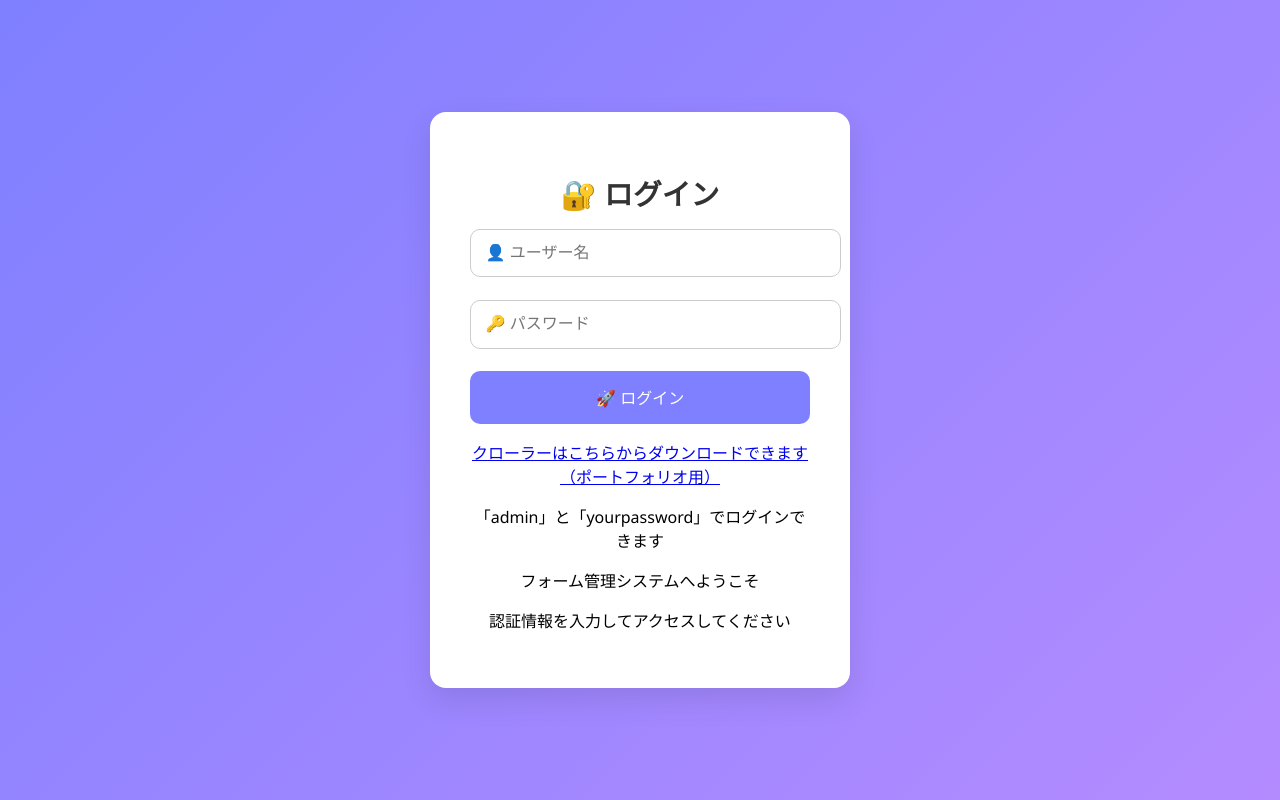
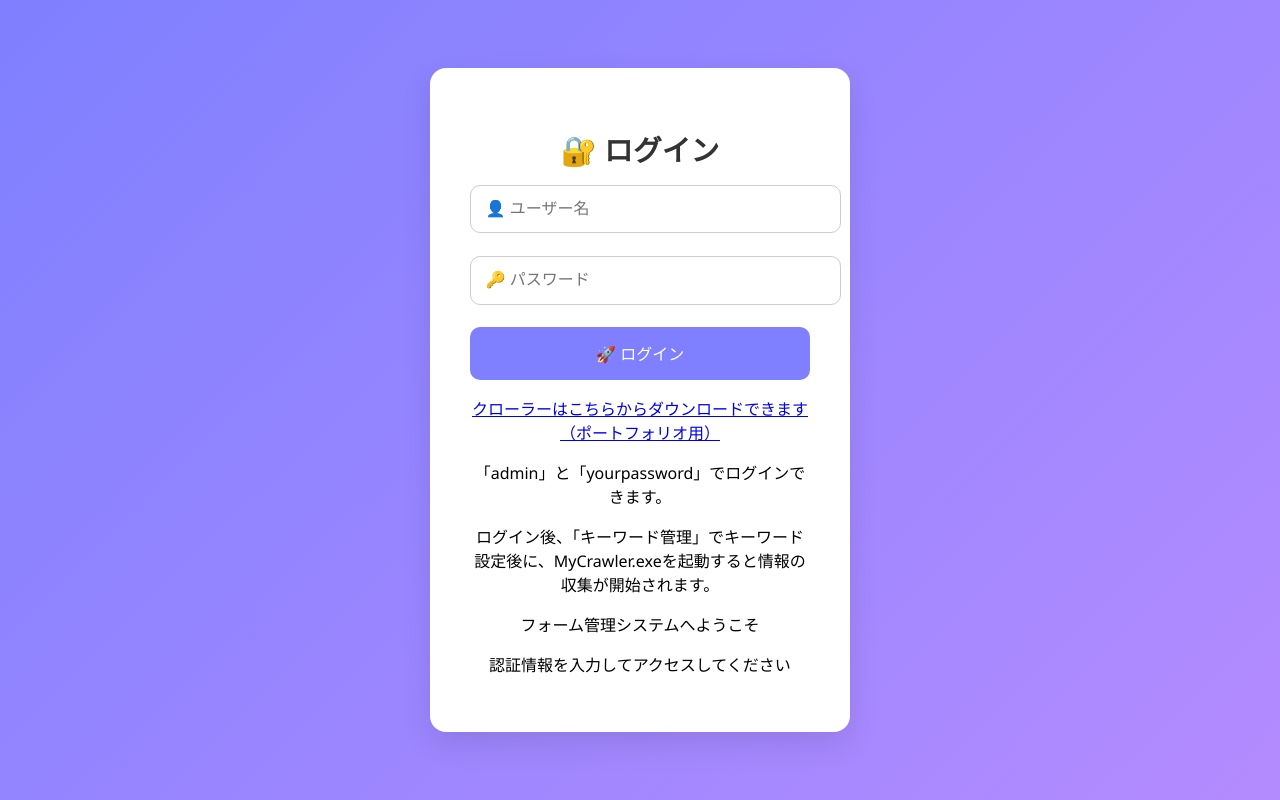
Before and after one commit to ghrwf704/form-dashboard, a Flask app: page /login in a window 1280 px wide. Run offline with Flask 3, Linux system fonts and the light colour scheme; some libraries are stand-ins or nearby versions.

Commit message:
説明追加

```diff
--- a/templates/login.html
+++ b/templates/login.html
@@ -25,7 +25,8 @@
                 <p>
                     <a href="{{ url_for('download_crawler') }}">クローラーはこちらからダウンロードできます（ポートフォリオ用）</a>
                 </p>
-                <p>「admin」と「yourpassword」でログインできます</p>
+                <p>「admin」と「yourpassword」でログインできます。</p>
+                <p>ログイン後、「キーワード管理」でキーワード設定後に、MyCrawler.exeを起動すると情報の収集が開始されます。</p>
             </div>
             <!-- ▲▲▲ ここまで追加 ▲▲▲ -->
 
```
